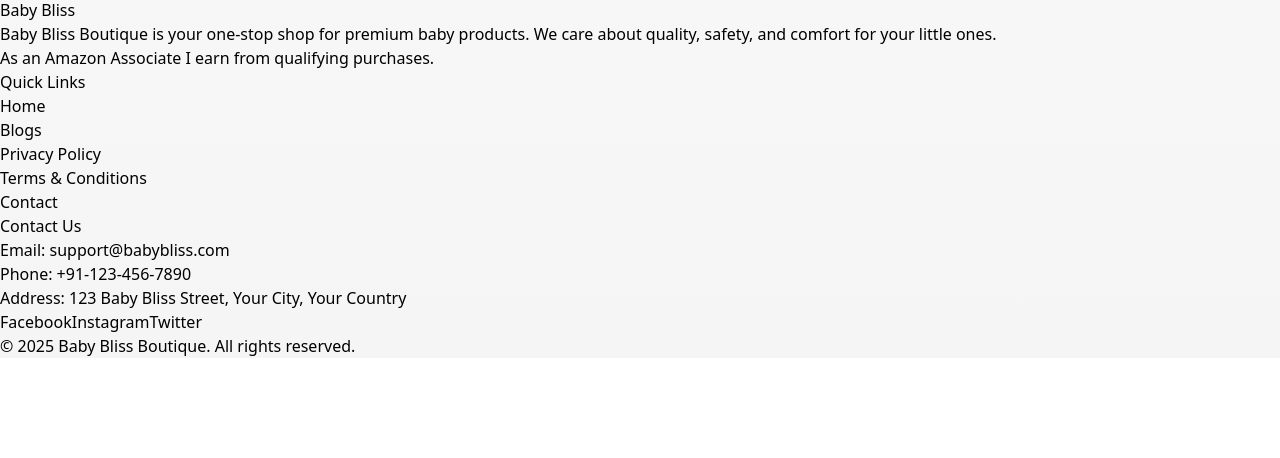
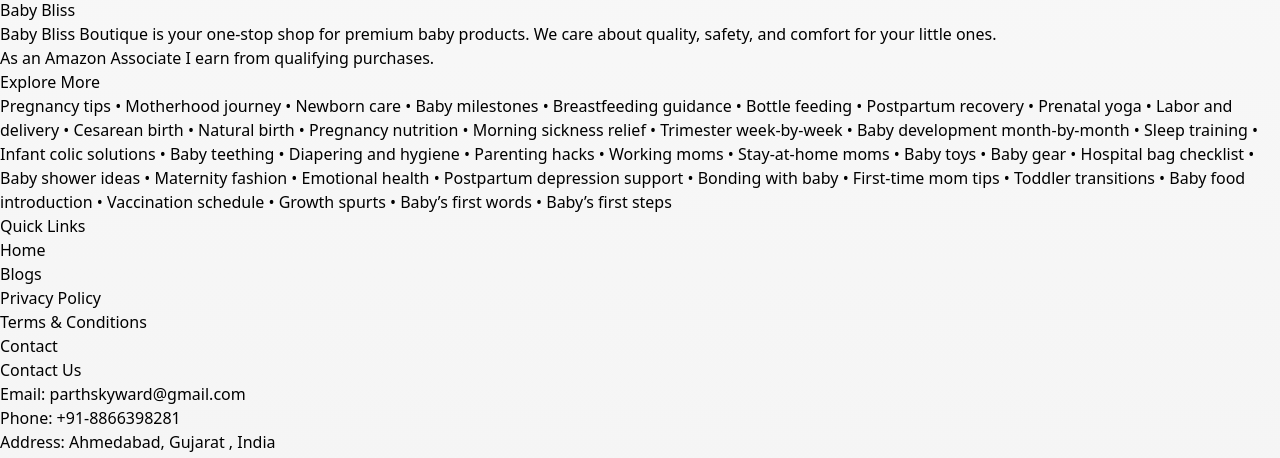
Before and after one commit to ParthJani8866/baby_bliss, a Next.js app: page / in a window 1280 px wide. Shown: the part 1629-2087 px from the top of the page. Before the commit the page ends 1987 px from the top, so only its background shows below. Built offline with nearby package versions, Linux system fonts and the light colour scheme; no server answers; the database is empty.

Commit message:
Solved Footer Issue

```diff
--- a/pages/components/Footer.js
+++ b/pages/components/Footer.js
@@ -16,6 +16,21 @@
           <p className="text-sm">
             As an Amazon Associate I earn from qualifying purchases.
           </p>
+          <div>
+            <h4 className="text-lg font-semibold mb-3">Explore More</h4>
+            <p className="text-sm leading-relaxed">
+              Pregnancy tips • Motherhood journey • Newborn care • Baby milestones •
+              Breastfeeding guidance • Bottle feeding • Postpartum recovery • Prenatal yoga •
+              Labor and delivery • Cesarean birth • Natural birth • Pregnancy nutrition •
+              Morning sickness relief • Trimester week-by-week • Baby development month-by-month •
+              Sleep training • Infant colic solutions • Baby teething • Diapering and hygiene •
+              Parenting hacks • Working moms • Stay-at-home moms • Baby toys • Baby gear •
+              Hospital bag checklist • Baby shower ideas • Maternity fashion • Emotional health •
+              Postpartum depression support • Bonding with baby • First-time mom tips •
+              Toddler transitions • Baby food introduction • Vaccination schedule •
+              Growth spurts • Baby’s first words • Baby’s first steps
+            </p>
+          </div>
         </div>
 
         {/* Quick Links */}
@@ -43,14 +58,12 @@
         {/* Contact Info */}
         <div>
           <h3 className="text-xl font-bold text-orange-500 mb-3">Contact Us</h3>
-          <p className="text-sm">Email: support@babybliss.com</p>
-          <p className="text-sm">Phone: +91-123-456-7890</p>
-          <p className="text-sm">Address: 123 Baby Bliss Street, Your City, Your Country</p>
+          <p className="text-sm">Email: parthskyward@gmail.com</p>
+          <p className="text-sm">Phone: +91-8866398281</p>
+          <p className="text-sm">Address: Ahmedabad, Gujarat , India</p>
 
           <div className="flex space-x-3 mt-4">
-            <a href="#" className="text-gray-600 hover:text-blue-600 transition">Facebook</a>
-            <a href="#" className="text-gray-600 hover:text-blue-600 transition">Instagram</a>
-            <a href="#" className="text-gray-600 hover:text-blue-600 transition">Twitter</a>
+
           </div>
         </div>
       </div>
```
